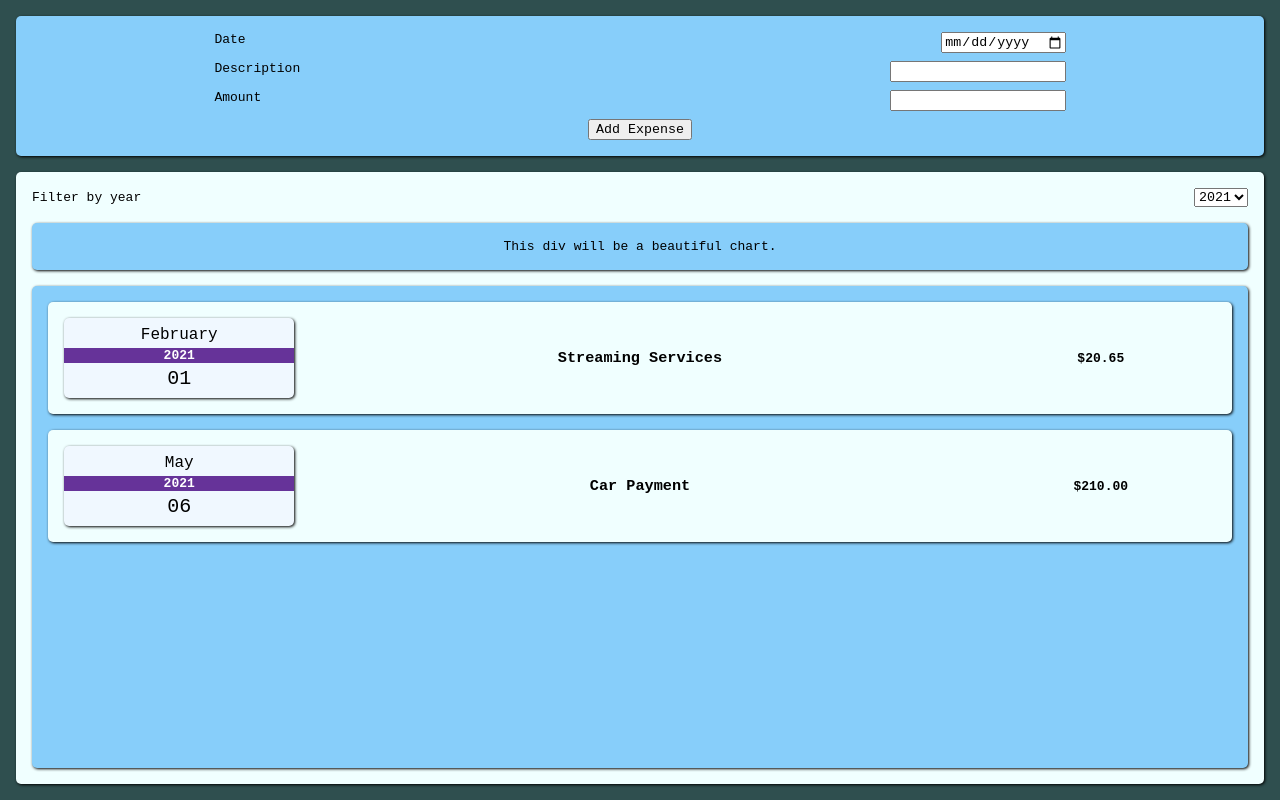
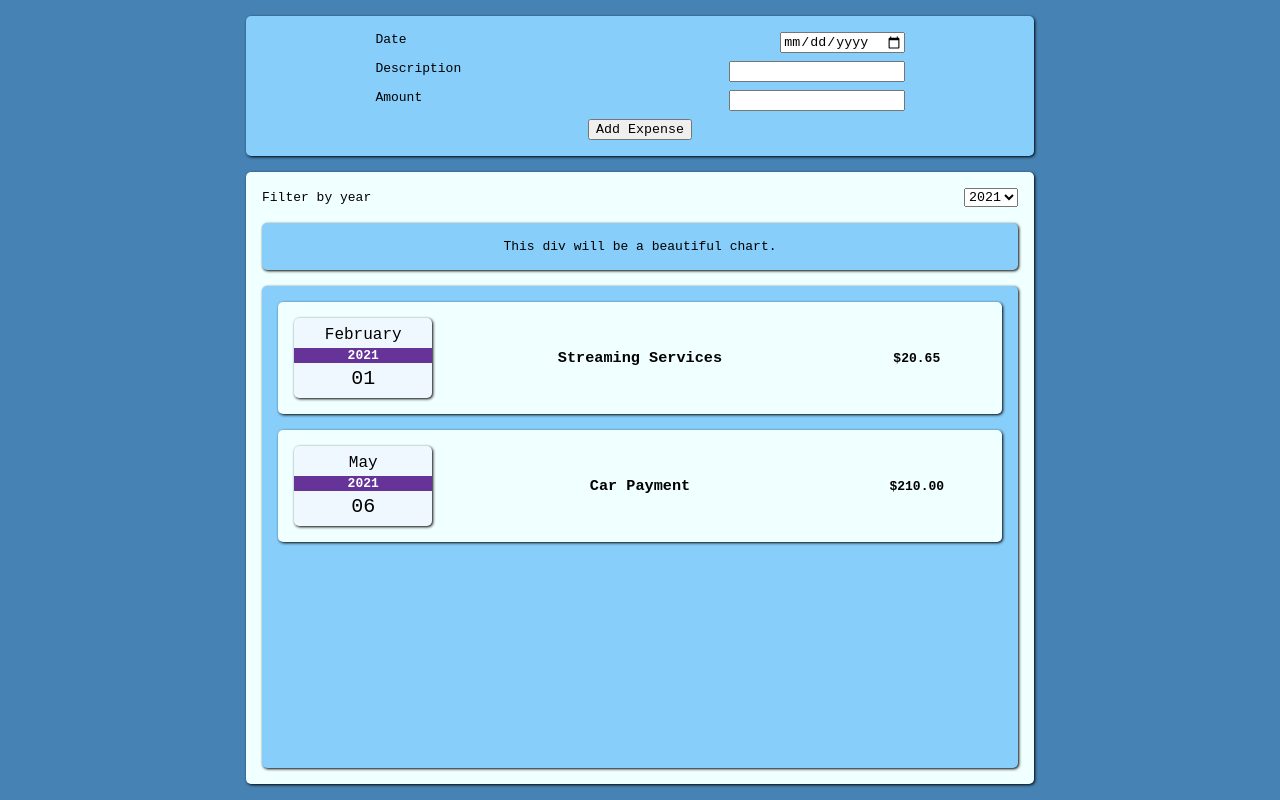
Before and after one commit to devon-wolf/expense-tracker, a React (Create React App) app: page / in a window 1280 px wide. Built offline with nearby package versions, Linux system fonts and the light colour scheme.

Commit message:
Add width constraints

```diff
--- a/src/App.css
+++ b/src/App.css
@@ -1,6 +1,7 @@
 .App {
   width: 100%;
   height: 100%;
+  max-width: 820px;
 }
 
 .App, input, button, select, option {
--- a/src/index.css
+++ b/src/index.css
@@ -11,12 +11,10 @@ html, body, body > div {
   padding: 0;
 }
 
-body {
-  background-color: indigo;
+#root {
+  display: flex;
+  flex-direction: column;
+  align-items: center;
+  justify-content: center;
+  background-color: steelblue;
 }
-
-
-code {
-  font-family: source-code-pro, Menlo, Monaco, Consolas, 'Courier New',
-    monospace;
-}
--- a/src/pages/styles/ExpensePage.css
+++ b/src/pages/styles/ExpensePage.css
@@ -1,4 +1,3 @@
 .expensePage {
-    background-color: darkslategray;
     padding: 1rem;
 }
```
